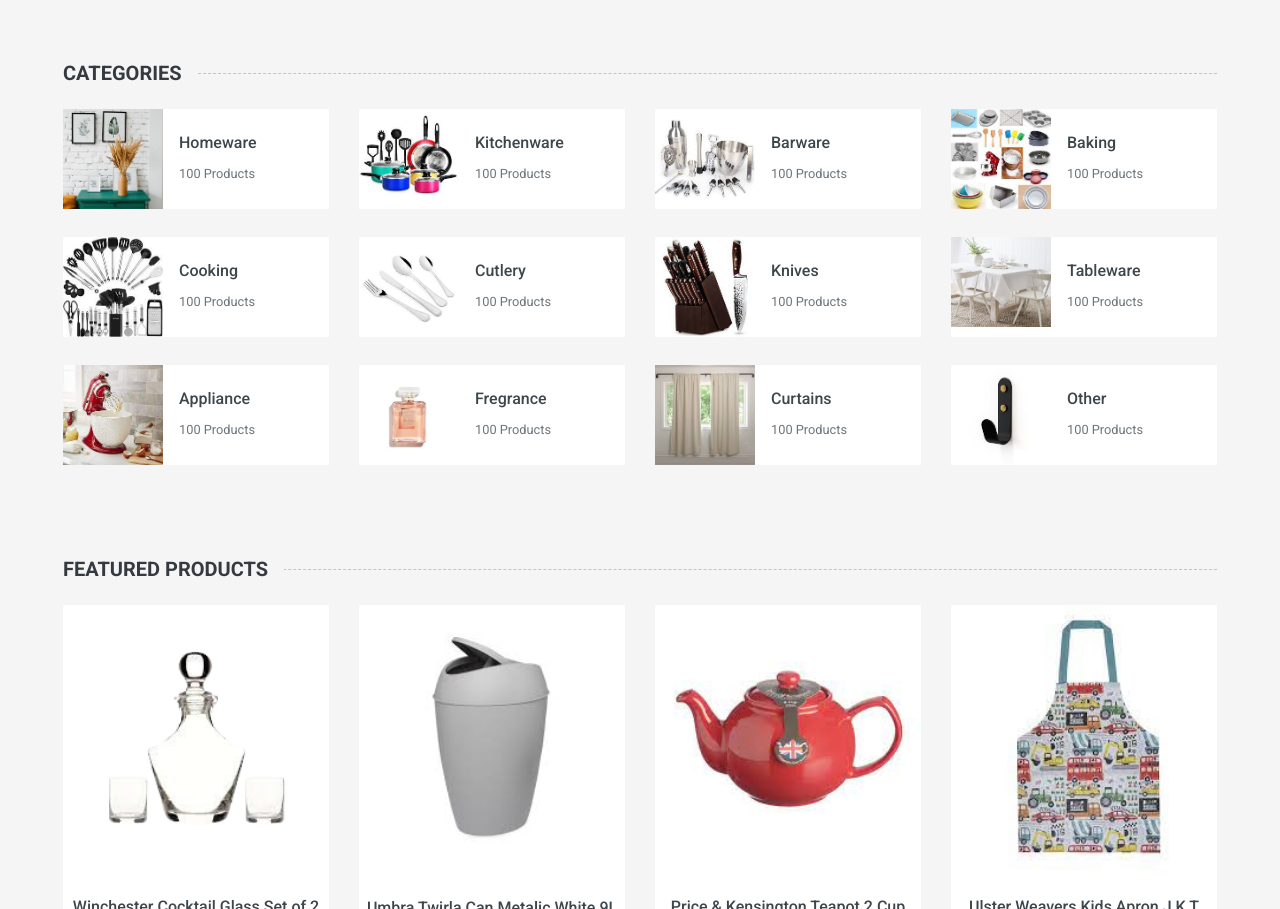
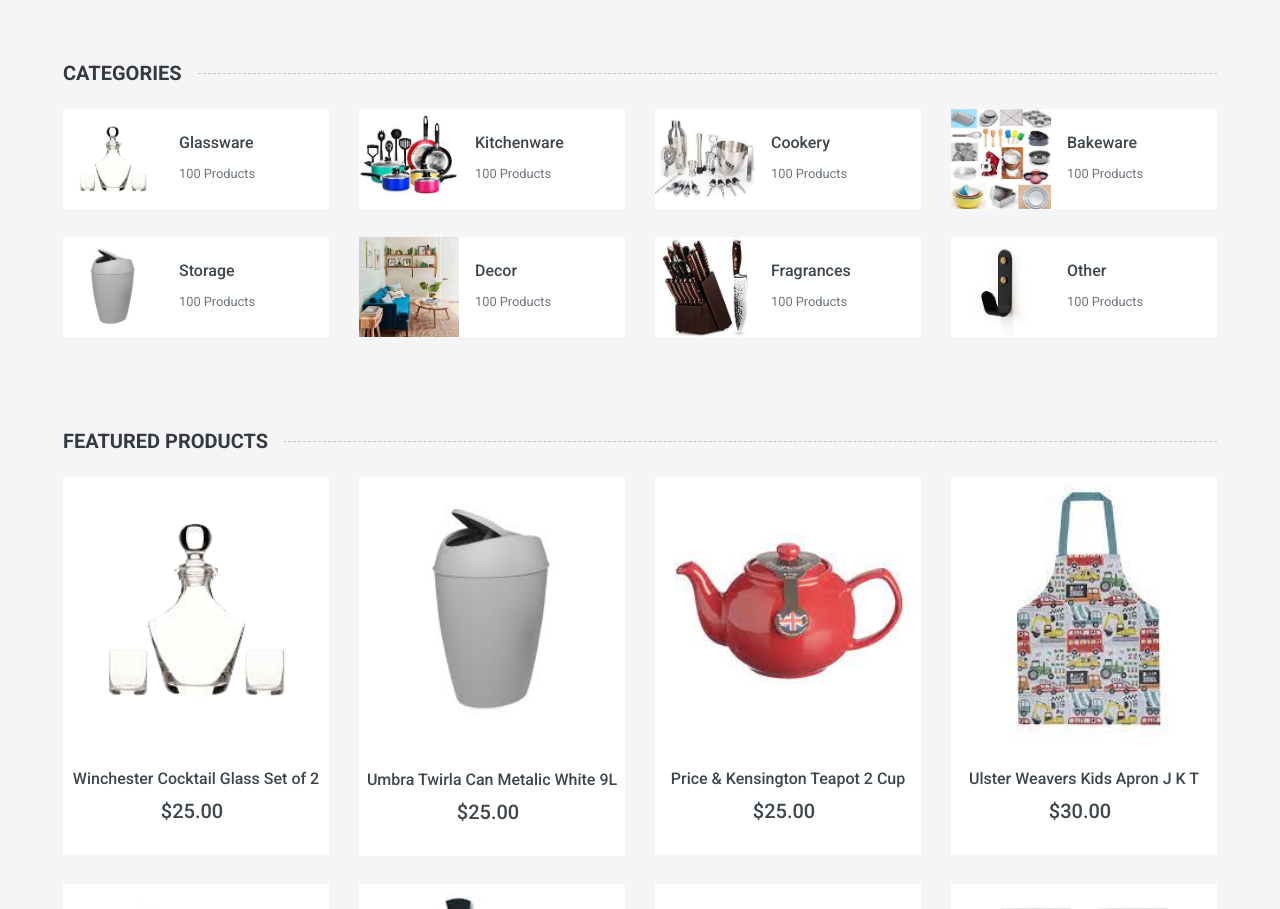
Before and after one commit to T-eay/Shazimstore, a plain HTML site: page index.html in a window 1280 px wide. Shown: the part 975-1884 px from the top of the page. Drawn offline with nearby package versions, Linux system fonts and the light colour scheme.

Commit message:
Update index.html

```diff
--- a/index.html
+++ b/index.html
@@ -256,7 +256,7 @@
     <!-- Featured End -->
 
 
-    <!-- Categories Start -->
+  <!-- Categories Start -->
     <div class="container-fluid pt-5">
         <h2 class="section-title position-relative text-uppercase mx-xl-5 mb-4"><span class="bg-secondary pr-3">Categories</span></h2>
         <div class="row px-xl-5 pb-3">
@@ -264,10 +264,10 @@
                 <a class="text-decoration-none" href="">
                     <div class="cat-item d-flex align-items-center mb-4">
                         <div class="overflow-hidden" style="width: 100px; height: 100px;">
-                            <img class="img-fluid" src="img/homeware-rep.jpeg" alt="">
+                            <img class="img-fluid" src="image/decanter-removebg-preview.png" alt="">
                         </div>
                         <div class="flex-fill pl-3">
-                            <h6>Homeware</h6>
+                            <h6>Glassware</h6>
                             <small class="text-body">100 Products</small>
                         </div>
                     </div>
@@ -293,7 +293,7 @@
                             <img class="img-fluid" src="img/Barwareset.jpeg" alt="">
                         </div>
                         <div class="flex-fill pl-3">
-                            <h6>Barware</h6>
+                            <h6>Cookery</h6>
                             <small class="text-body">100 Products</small>
                         </div>
                     </div>
@@ -306,7 +306,7 @@
                             <img class="img-fluid" src="img/bakingware.jpeg" alt="">
                         </div>
                         <div class="flex-fill pl-3">
-                            <h6>Baking</h6>
+                            <h6>Bakeware</h6>
                             <small class="text-body">100 Products</small>
                         </div>
                     </div>
@@ -316,10 +316,10 @@
                 <a class="text-decoration-none" href="">
                     <div class="cat-item img-zoom d-flex align-items-center mb-4">
                         <div class="overflow-hidden" style="width: 100px; height: 100px;">
-                            <img class="img-fluid" src="img/cooking-cat.jpeg" alt="">
+                            <img class="img-fluid" src="image/Umbra Twirla Can Metalic White 9L.jpeg" alt="">
                         </div>
                         <div class="flex-fill pl-3">
-                            <h6>Cooking</h6>
+                            <h6>Storage</h6>
                             <small class="text-body">100 Products</small>
                         </div>
                     </div>
@@ -329,10 +329,10 @@
                 <a class="text-decoration-none" href="">
                     <div class="cat-item img-zoom d-flex align-items-center mb-4">
                         <div class="overflow-hidden" style="width: 100px; height: 100px;">
-                            <img class="img-fluid" src="img/cutlery.jpeg" alt="">
+                            <img class="img-fluid" src="img/deco.jpeg" alt="">
                         </div>
                         <div class="flex-fill pl-3">
-                            <h6>Cutlery</h6>
+                            <h6>Decor</h6>
                             <small class="text-body">100 Products</small>
                         </div>
                     </div>
@@ -345,59 +345,7 @@
                             <img class="img-fluid" src="img/knives-rep.jpeg" alt="">
                         </div>
                         <div class="flex-fill pl-3">
-                            <h6>Knives</h6>
-                            <small class="text-body">100 Products</small>
-                        </div>
-                    </div>
-                </a>
-            </div>
-            <div class="col-lg-3 col-md-4 col-sm-6 pb-1">
-                <a class="text-decoration-none" href="">
-                    <div class="cat-item img-zoom d-flex align-items-center mb-4">
-                        <div class="overflow-hidden" style="width: 100px; height: 100px;">
-                            <img class="img-fluid" src="img/table.jpg" alt="">
-                        </div>
-                        <div class="flex-fill pl-3">
-                            <h6>Tableware</h6>
-                            <small class="text-body">100 Products</small>
-                        </div>
-                    </div>
-                </a>
-            </div>
-            <div class="col-lg-3 col-md-4 col-sm-6 pb-1">
-                <a class="text-decoration-none" href="">
-                    <div class="cat-item img-zoom d-flex align-items-center mb-4">
-                        <div class="overflow-hidden" style="width: 100px; height: 100px;">
-                            <img class="img-fluid" src="img/k-appliance.jpeg" alt="">
-                        </div>
-                        <div class="flex-fill pl-3">
-                            <h6>Appliance</h6>
-                            <small class="text-body">100 Products</small>
-                        </div>
-                    </div>
-                </a>
-            </div>
-            <div class="col-lg-3 col-md-4 col-sm-6 pb-1">
-                <a class="text-decoration-none" href="">
-                    <div class="cat-item img-zoom d-flex align-items-center mb-4">
-                        <div class="overflow-hidden" style="width: 100px; height: 100px;">
-                            <img class="img-fluid" src="img/perfume1.jpeg" alt="">
-                        </div>
-                        <div class="flex-fill pl-3">
-                            <h6>Fregrance</h6>
-                            <small class="text-body">100 Products</small>
-                        </div>
-                    </div>
-                </a>
-            </div>
-            <div class="col-lg-3 col-md-4 col-sm-6 pb-1">
-                <a class="text-decoration-none" href="">
-                    <div class="cat-item img-zoom d-flex align-items-center mb-4">
-                        <div class="overflow-hidden" style="width: 100px; height: 100px;">
-                            <img class="img-fluid" src="img/curt--.jpeg" alt="">
-                        </div>
-                        <div class="flex-fill pl-3">
-                            <h6>Curtains</h6>
+                            <h6>Fragrances</h6>
                             <small class="text-body">100 Products</small>
                         </div>
                     </div>
@@ -416,6 +364,10 @@
                     </div>
                 </a>
             </div>
+
+
+
+
         </div>
     </div>
     <!-- Categories End -->
```
